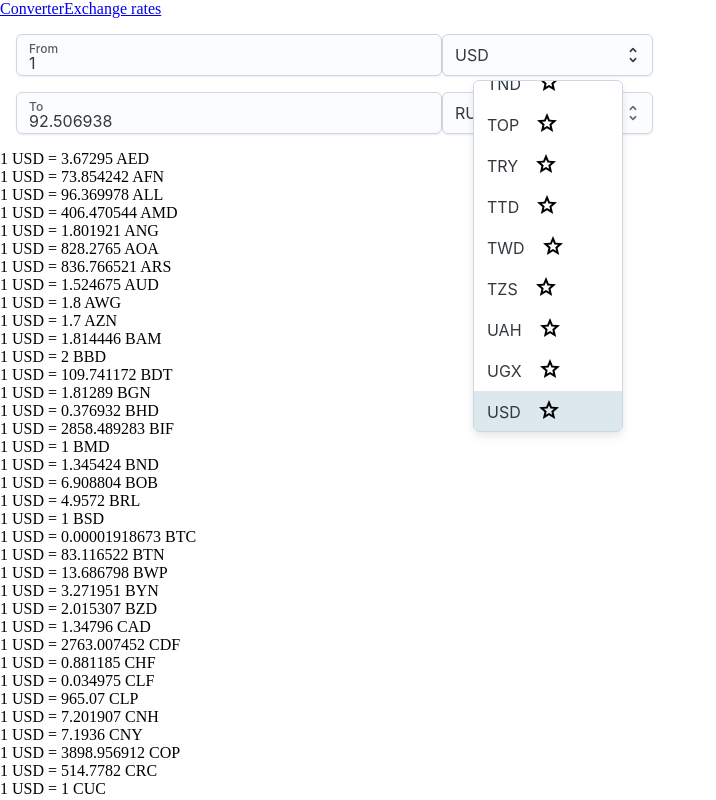
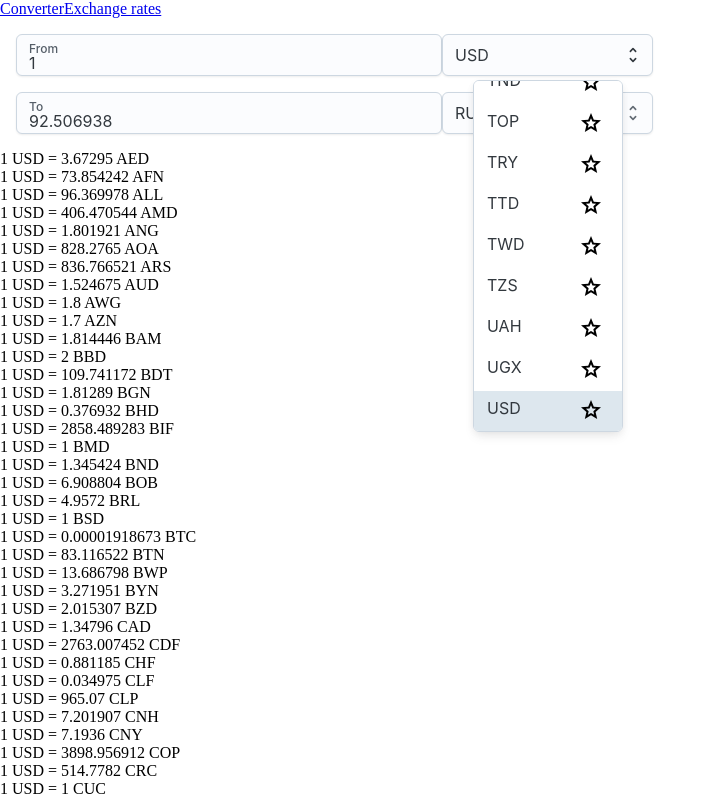
Before and after one commit to Nekiiinkognito/currency_exchanger, a React (Vite) app: page / in a window 1280 px wide. Both pictures are taken after a click on the element "USD". Shown: the top 800 px of the page, without its empty margins (0-716 px from the left). Built offline with nearby package versions, Linux system fonts and the light colour scheme.

Commit message:
Huge performance gain due to use of useMemo hook

```diff
--- a/src/CurrencyExchangeCalculator/CurrencyExchangeCalculator.tsx
+++ b/src/CurrencyExchangeCalculator/CurrencyExchangeCalculator.tsx
@@ -1,5 +1,5 @@
 import { useAtom } from 'jotai'
-import React, { ChangeEvent, useEffect, useState } from 'react'
+import React, { ChangeEvent, useEffect, useMemo, useState } from 'react'
 import { exchangeRatesAtom } from '../App'
 import { Input, Option, Select } from '@mui/joy'
 import { InnerInput } from '../CustomCurrencyInput/CustomCurrencyInput'
@@ -57,6 +57,18 @@ export default function CurrencyExchangeCalculator() {
         return <div>Some things went wrong...</div>
     }
 
+
+    const currencyBoxlist =  useMemo(() => {
+        return Object.keys(exchangeRates).map(key => {
+            return <Option key={key} value={key}>
+                <div className='listboxCurrencyWrapper'>
+                    <div> {key} </div>
+                    <FavoriteButton currency={key} />
+                </div>
+            </Option>
+        })
+    }, [exchangeRates])
+
   return (
     <div className='currencyBoxWrapper'>
         <div className='currencyBox'>
@@ -71,12 +83,7 @@ export default function CurrencyExchangeCalculator() {
             slotProps={ { button: {sx: {minWidth: "10rem"}}, listbox: { sx: {maxWidth: 150} } } }
             onChange={(_e, value) => handleChange(value, setFromCurrency, 0)}>
 
-                {Object.keys(exchangeRates).map(key => {
-                    return <Option key={key} value={key}>
-                        <div> {key} </div>
-                        <FavoriteButton currency={key} />
-                    </Option>
-                })}
+                {currencyBoxlist}
 
             </Select>
         </div>
@@ -94,14 +101,7 @@ export default function CurrencyExchangeCalculator() {
             onChange={(_e, value) => handleChange(value, setToCurrency, 1)}
             >
 
-                {Object.keys(exchangeRates).map(key => {
-                    return <Option key={key} value={key}>
-                        <div className='listboxCurrencyWrapper'>
-                            <div>{key}</div>
-                            <FavoriteButton currency={key} />
-                        </div>
-                    </Option>
-                })}
+                {currencyBoxlist}
 
             </Select>
         </div>
--- a/src/FavoriteButton/FavoriteButton.tsx
+++ b/src/FavoriteButton/FavoriteButton.tsx
@@ -19,6 +19,7 @@ export default function FavoriteButton( { currency }:FavoriteButton ) {
             setIsFavorite(true)
         }
     })
+
 
 
     function handleClick(e: React.MouseEvent<HTMLButtonElement>) {
```
